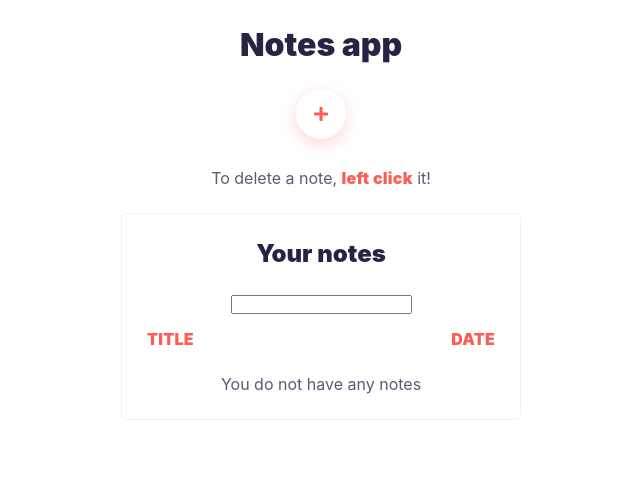
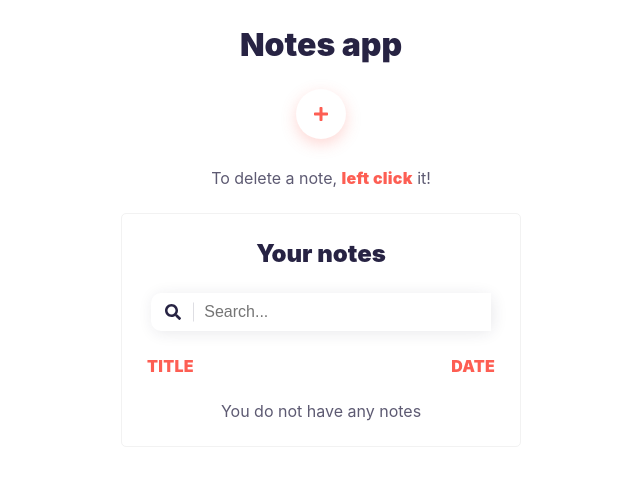
Before and after one commit to gasampaiosouza/notes, a Next.js app: page / in a window 1280 px wide. Shown: the top 486 px of the page, without its empty margins (319-959 px from the left). Built offline with nearby package versions, Linux system fonts and the light colour scheme.

Commit message:
add search feature

```diff
--- a/components/List/index.js
+++ b/components/List/index.js
@@ -1,6 +1,9 @@
 import style from './list.module.scss';
 import toggleNote from './toggleNote';
 import { useRef, useState } from 'react';
+
+import { FontAwesomeIcon } from '@fortawesome/react-fontawesome';
+import { faSearch } from '@fortawesome/free-solid-svg-icons';
 
 function List({ content, setContent }) {
   const listItem = useRef(null);
@@ -30,15 +33,23 @@ function List({ content, setContent }) {
       : 0;
   };
 
+  const filterFunction = (item) =>
+    item.title.toLowerCase().includes(searchValue.trim().toLowerCase());
+
   return (
     <div className={style['list']}>
       <h1 className={style['list--title']}>Your notes</h1>
 
       <div className={style['list--search']}>
+        <span className={style['list--search__icon']}>
+          <FontAwesomeIcon icon={faSearch} />
+        </span>
+
         <input
           type="text"
           className={style['list--search__input']}
           onChange={search}
+          placeholder="Search..."
         />
       </div>
 
@@ -49,9 +60,7 @@ function List({ content, setContent }) {
 
       {isListClear ? (
         (localStorage.setItem('listItems', JSON.stringify(content)),
-        content
-          .filter((item) => item.title.includes(searchValue))
-          .map(({ title, id, desc, date }) => {
+        content.filter(filterFunction).map(({ title, id, desc, date }) => {
           if (!title) return;
 
           return (
--- a/components/List/list.module.scss
+++ b/components/List/list.module.scss
@@ -13,6 +13,48 @@
     margin: 25px;
 
     animation: appear-top $animation-time ease-in-out;
+  }
+
+  &--search {
+    max-width: 340px;
+    color: $black;
+    margin: 0 auto;
+
+    display: flex;
+    box-shadow: 2px 2px 15px rgba($black, 0.1);
+    border-radius: 10px;
+    margin-bottom: 25px;
+
+    &__input {
+      border: none;
+      width: 100%;
+      font-size: 1em;
+      padding: 10px;
+    }
+
+    &__icon {
+      position: relative;
+      width: 50px;
+      display: flex;
+      justify-content: center;
+      align-items: center;
+
+      &::after {
+        content: '';
+        position: absolute;
+
+        width: 1px;
+        height: 50%;
+        background: rgba($black, 0.15);
+        right: 0;
+        top: 50%;
+        transform: translate(0, -50%);
+      }
+    }
+
+    svg {
+      width: 15px;
+    }
   }
 
   &--empty__message {
```
Lines whose indentation alone changed are shown as unchanged.
